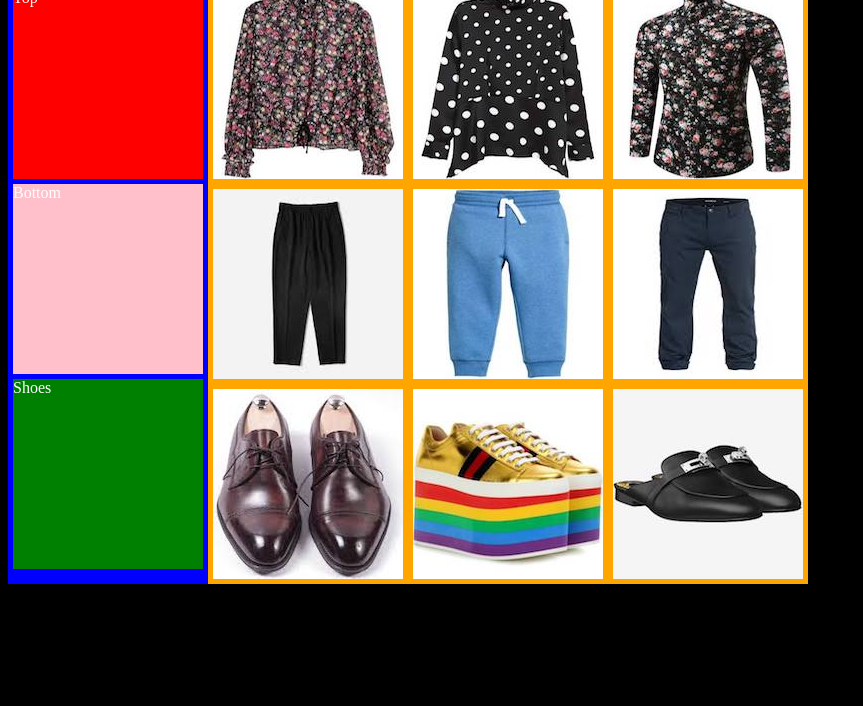
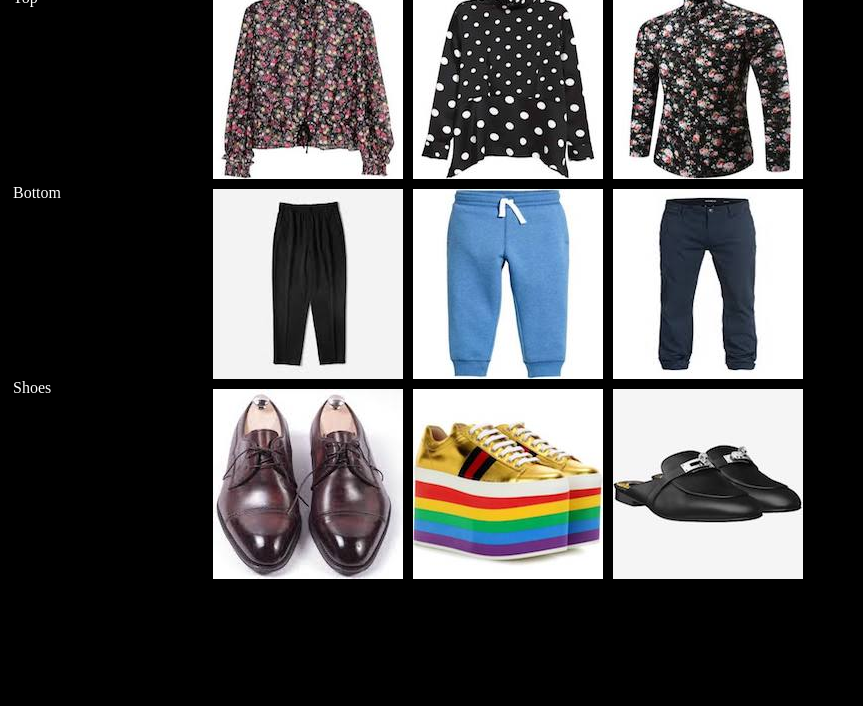
Before and after one commit to smschorn/Catwalk, a plain HTML site: page index.html in a window 1280 px wide. Shown: the part 94-800 px from the top of the page, without its empty margins (0-863 px from the left). Drawn offline with Linux system fonts and the light colour scheme.

Commit message:
removed background colors

```diff
--- a/style.css
+++ b/style.css
@@ -9,24 +9,17 @@ body {
 	font-family: cursive;
 }
 
-/* h1 {
-	color:  white;
-	text-align: center;
-	font-family: serif;
-	font-size: 50px;
-} */
-
 #left-col {
 	float: left;
 	height: 600px;
-	background-color: blue;
+	/* background-color: blue; */
 	width: 200px;
 }
 
 #top {
 	height: 190px;
 	width: 190px;
-	background-color: red;
+	/* background-color: red; */
 	background-repeat:no-repeat;
 	background-position: center center;
 	background-size: contain;
@@ -36,7 +29,7 @@ body {
 #bottom {
 	height: 190px;
 	width: 190px;
-	background-color: pink;
+	/* background-color: pink; */
 	background-repeat:no-repeat;
 	background-position: center center;
 	background-size: contain;
@@ -46,7 +39,7 @@ body {
 #shoes {
 	height: 190px;
 	width: 190px;
-	background-color: green;
+	/* background-color: green; */
 	background-repeat:no-repeat;
 	background-position: center center;
 	background-size: contain;
@@ -56,14 +49,14 @@ body {
 #right-col {
 	float: right;
 	height: 600px;
-	background-color: orange;
+	/* background-color: orange; */
 	width: 600px;
 }
 
 .choice {
 	height: 190px;
 	width: 190px;
-	background-color: white;
+	/* background-color: white; */
 	float: left;
 	margin: 5px;
 }
```
